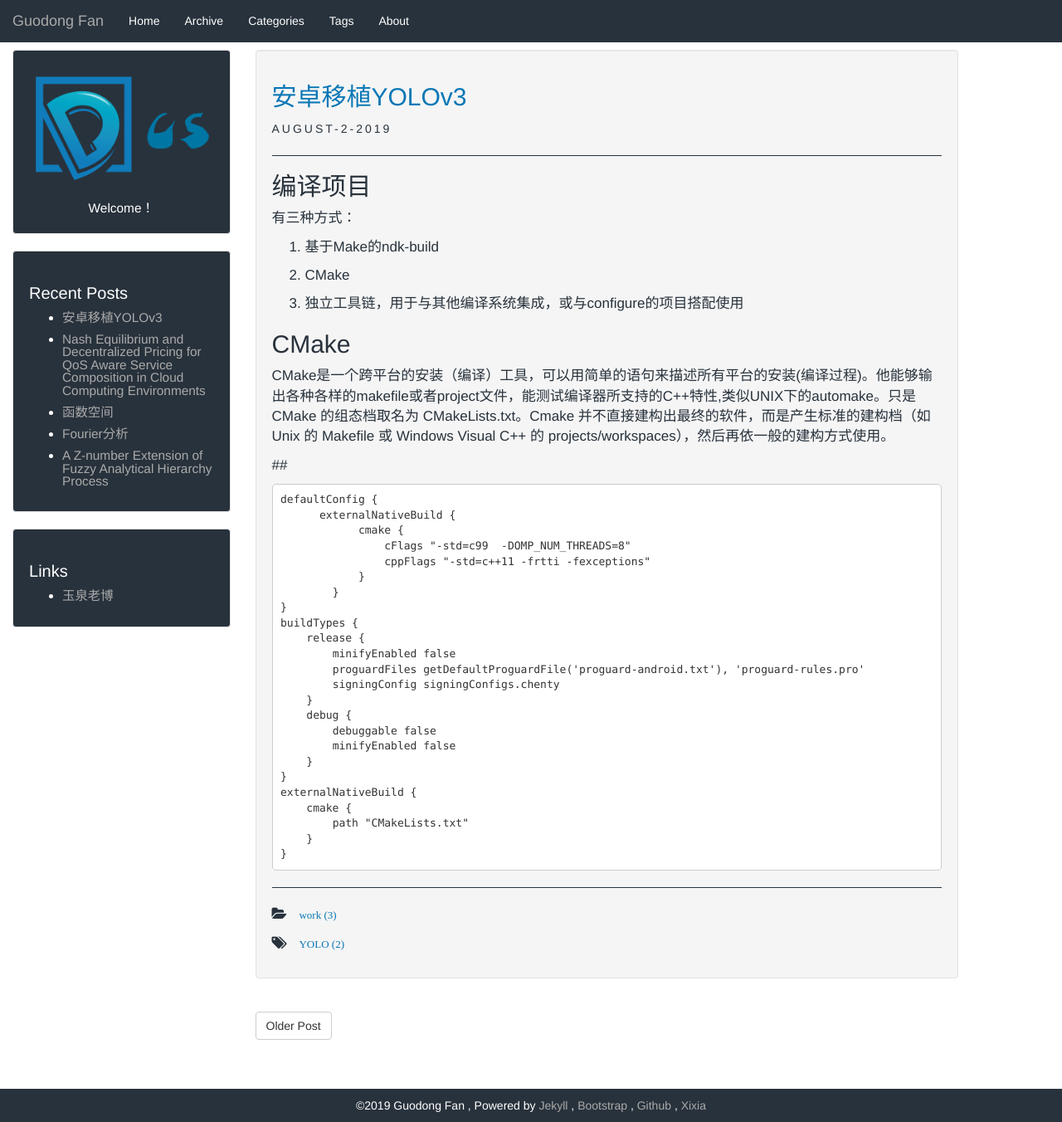
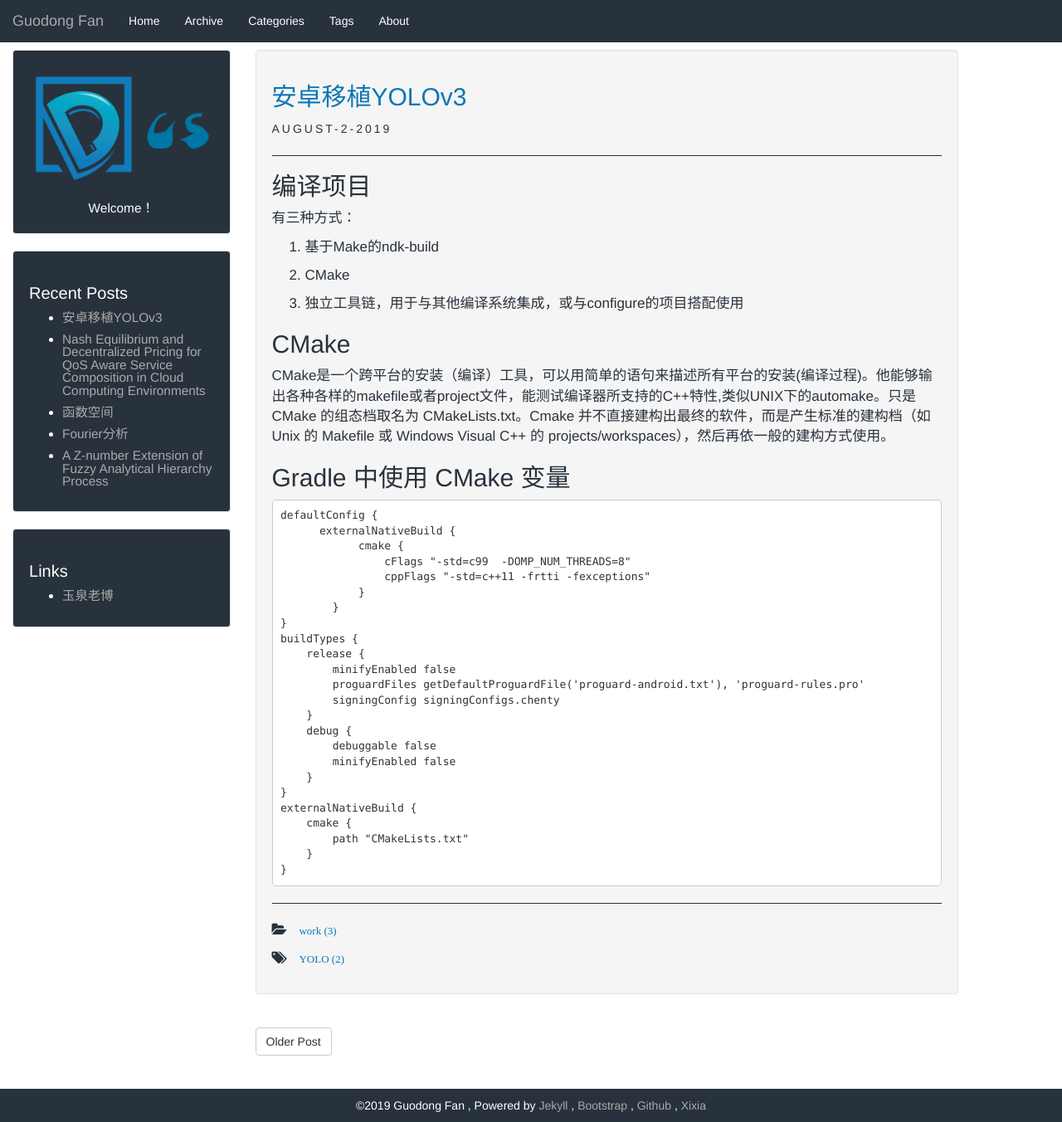
Before and after one commit to GuodongFan/GuodongFan.github.io, a Jekyll site: the page built from _posts/2019-08-02-Yolov3-Android.md, in a window 1280 px wide and 1352 px high. Shown: the whole window at 83% size. Built offline with Jekyll 4.4.1, drawn with Linux system fonts in a browser that asks for light colours; our own code applies the rules of GitHub Pages for plain Markdown files.

Commit message:
Update 2019-08-02-Yolov3-Android.md

````diff
--- a/_posts/2019-08-02-Yolov3-Android.md
+++ b/_posts/2019-08-02-Yolov3-Android.md
@@ -19,7 +19,7 @@ tag: YOLO
 
 CMake是一个跨平台的安装（编译）工具，可以用简单的语句来描述所有平台的安装(编译过程)。他能够输出各种各样的makefile或者project文件，能测试编译器所支持的C++特性,类似UNIX下的automake。只是 CMake 的组态档取名为 CMakeLists.txt。Cmake 并不直接建构出最终的软件，而是产生标准的建构档（如 Unix 的 Makefile 或 Windows Visual C++ 的 projects/workspaces），然后再依一般的建构方式使用。
 
-##
+## Gradle 中使用 CMake 变量
 
 ```
 defaultConfig {
````
